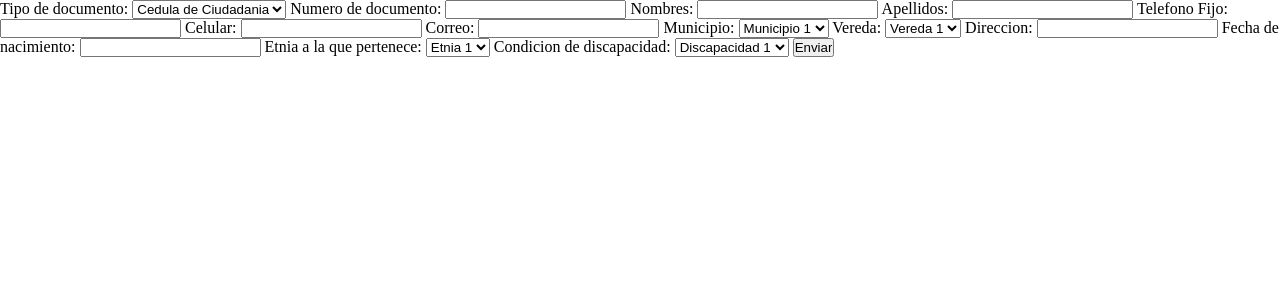
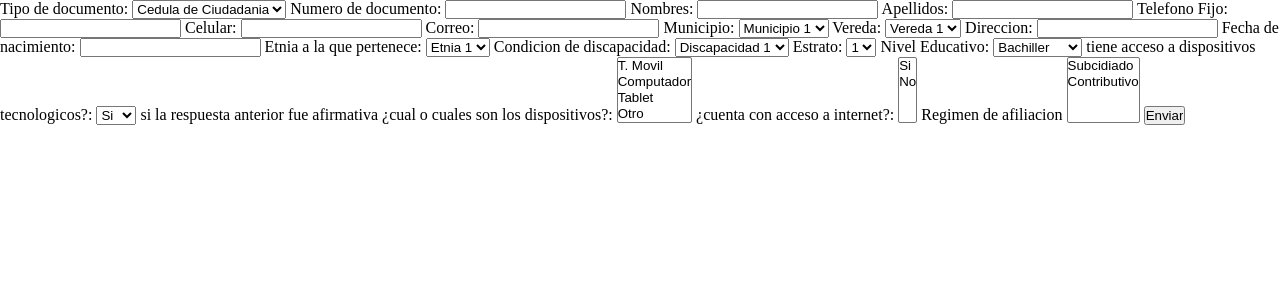
Before and after one commit to NegritoGuapo2003/senasoft, a PHP site: template reto-lunes/views/ciudadano/registro.php in a window 1280 px wide. Shown: the top 300 px of the page. Run offline with PHP 8.4, Linux system fonts and the light colour scheme; the template is opened without the code that fills it, so the values that code supplies are empty.

Commit message:
agregor campos despeus de perder archivos importantes Julian

```diff
--- a/reto-lunes/views/ciudadano/registro.php
+++ b/reto-lunes/views/ciudadano/registro.php
@@ -59,6 +59,47 @@
         <option value="disc3">Discapacidad 3</option>
     </select>
 
+    <label for="Estrato">Estrato: </label>
+    <select name="" id="">
+        <option value="1">1</option>
+        <option value="2">2</option>
+        <option value="3">3</option>
+    </select>
+
+    <label for="educacion">Nivel Educativo:</label>
+    <select name="" id="">
+        <option value="1">Bachiller</option>
+        <option value="2">Tecnico</option>
+        <option value="3">Tecnologo</option>
+        <option value="3">Profesional</option>
+    </select>
+
+    <label for="dispostivos">tiene acceso a dispositivos tecnologicos?:</label>
+    <select name="" id="">
+        <option value="1">Si</option>
+        <option value="2">No</option>
+    </select>
+
+    <!-- asignamos atributo multiple a la etiqueta select por que es posible seleccionar varias opciones -->
+    <label for="dispostivos">si la respuesta anterior fue afirmativa ¿cual o cuales son los dispositivos?:</label>
+    <select name="dispositivos" id="" multiple>
+        <option value="1">T. Movil</option>
+        <option value="2">Computador</option>
+        <option value="3">Tablet</option>
+        <option value="4">Otro</option>
+    </select>
+
+    <label for="internet">¿cuenta con acceso a internet?:</label>
+    <select name="internet" id="" multiple>
+        <option value="1">Si</option>
+        <option value="2">No</option>
+    </select>
+
+    <label for="regimen">Regimen de afiliacion</label>
+    <select name="regimen" id="" multiple>
+        <option value="1">Subcidiado</option>
+        <option value="2">Contributivo</option>
+    </select>
 
 
     <input type="submit" value="Enviar">
```
